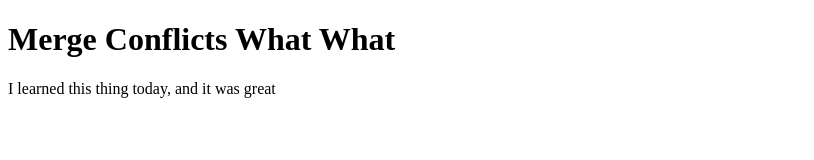
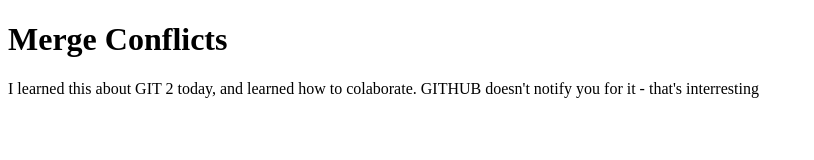
Before and after one commit to taylorscott91/merge-conflicts, a plain HTML site: page index.html in a window 1280 px wide. Shown: the whole page, without its empty margins (0-814 px from the left). Drawn offline with Linux system fonts and the light colour scheme.

Commit message:
third commit

```diff
--- a/index.html
+++ b/index.html
@@ -3,7 +3,7 @@
 <head>
 </head>
 <body>
-  <h1>Merge Conflicts What What</h1>
-  <p>I learned this thing today, and it was great</p>
+  <h1>Merge Conflicts</h1>
+  <p>I learned this about GIT 2 today, and learned how to colaborate. GITHUB doesn't notify you for it - that's interresting</p>
 </body>
 </html>
```
